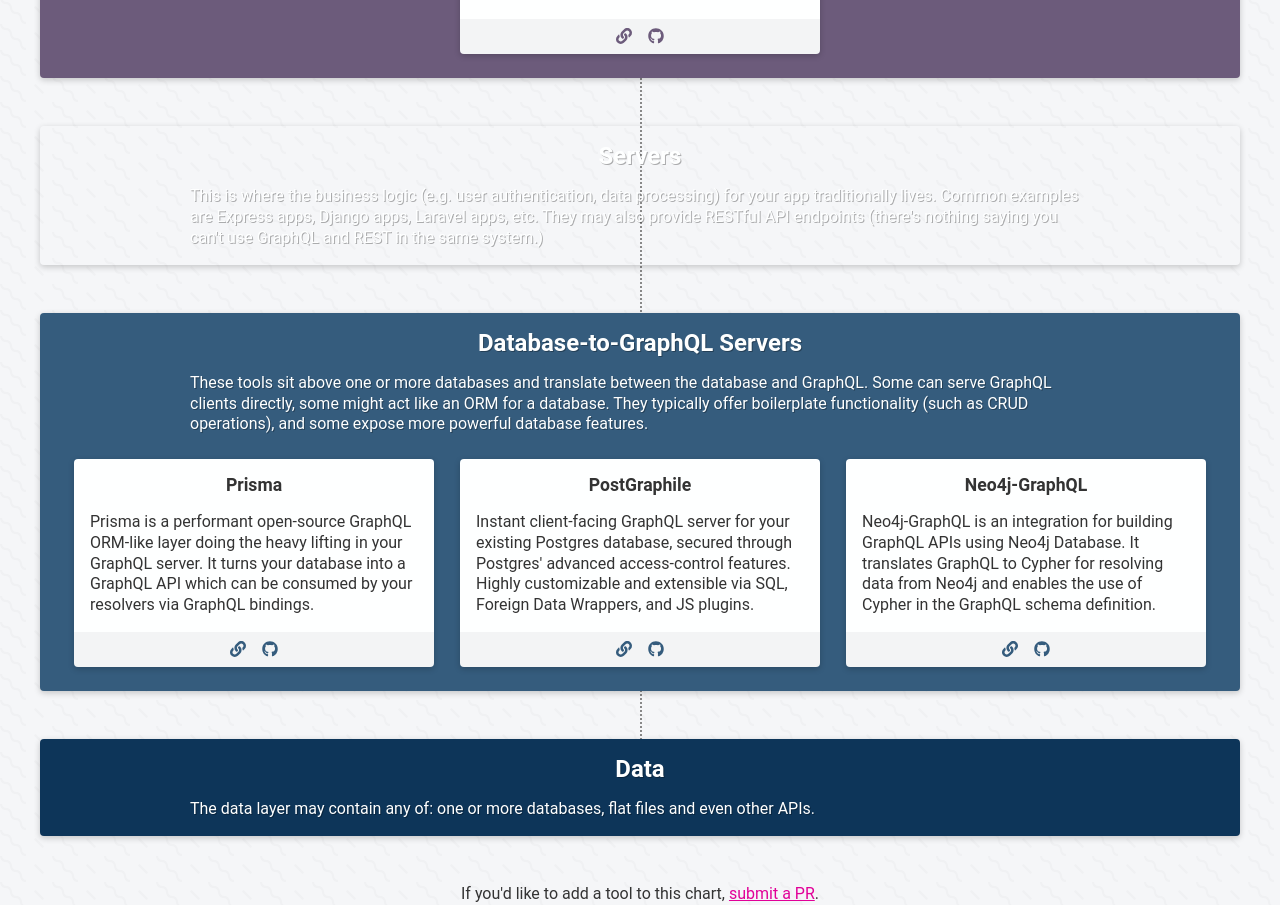
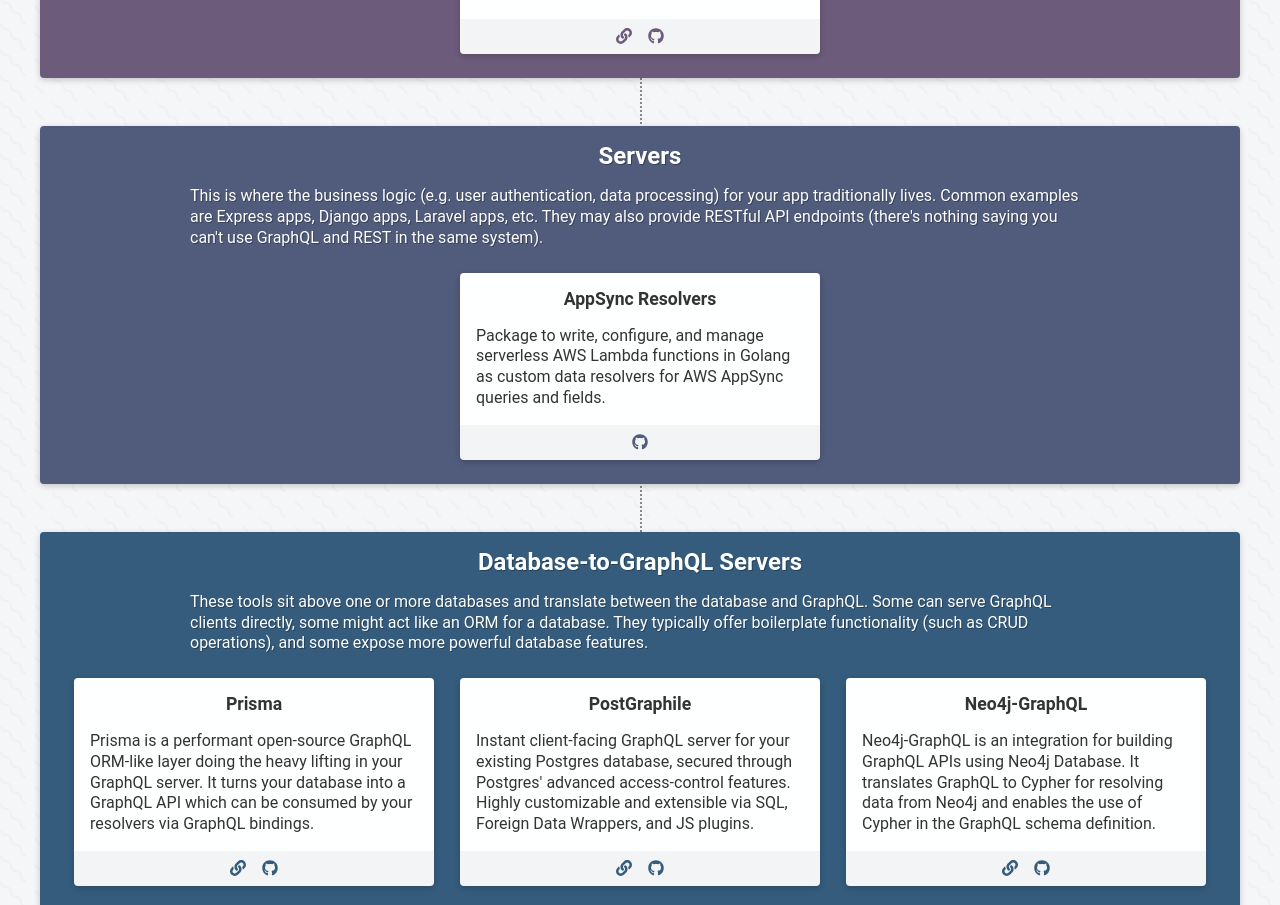
Before and after one commit to steven-mercatante/graphql-stack, a React (Create React App) app: page / in a window 1280 px wide. Shown: the part 2446-3351 px from the top of the page. Built offline with nearby package versions, Linux system fonts and the light colour scheme.

Commit message:
Replace StaticSection with data from toolsData.js

```diff
--- a/src/App.js
+++ b/src/App.js
@@ -38,15 +38,7 @@ class App extends Component {
           <Section type="client" data={toolsData["client"]} />
           <Section type="gateway" data={toolsData["gateway"]} />
           <Section type="graphqlServer" data={toolsData["graphqlServer"]} />
-          <StaticSection type="server" name="Servers">
-            <p>
-              This is where the business logic (e.g. user authentication, data
-              processing) for your app traditionally lives. Common examples are
-              Express apps, Django apps, Laravel apps, etc. They may also
-              provide RESTful API endpoints (there's nothing saying you can't
-              use GraphQL and REST in the same system.)
-            </p>
-          </StaticSection>
+          <Section type="servers" data={toolsData["servers"]} />
           <Section type="dbProxy" data={toolsData["dbProxy"]} />
           <StaticSection type="data" name="Data">
             <p>
```
